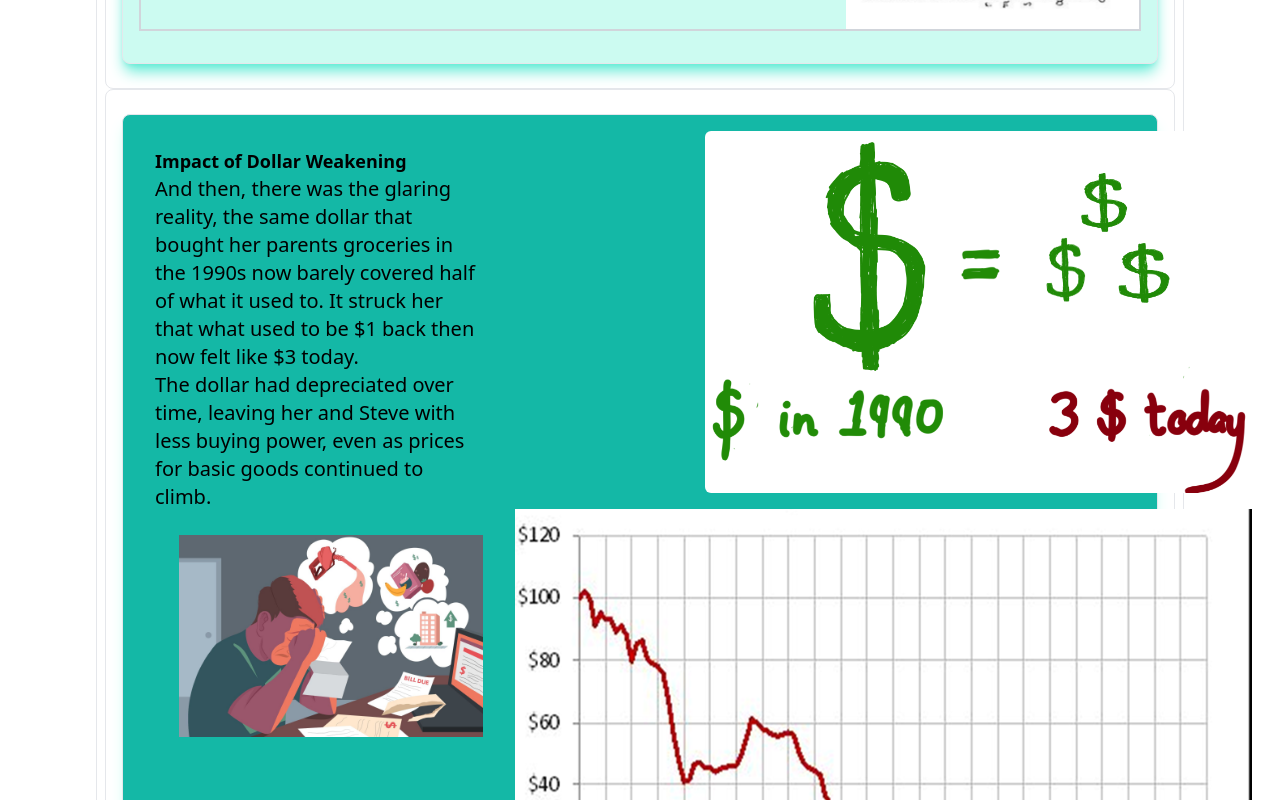
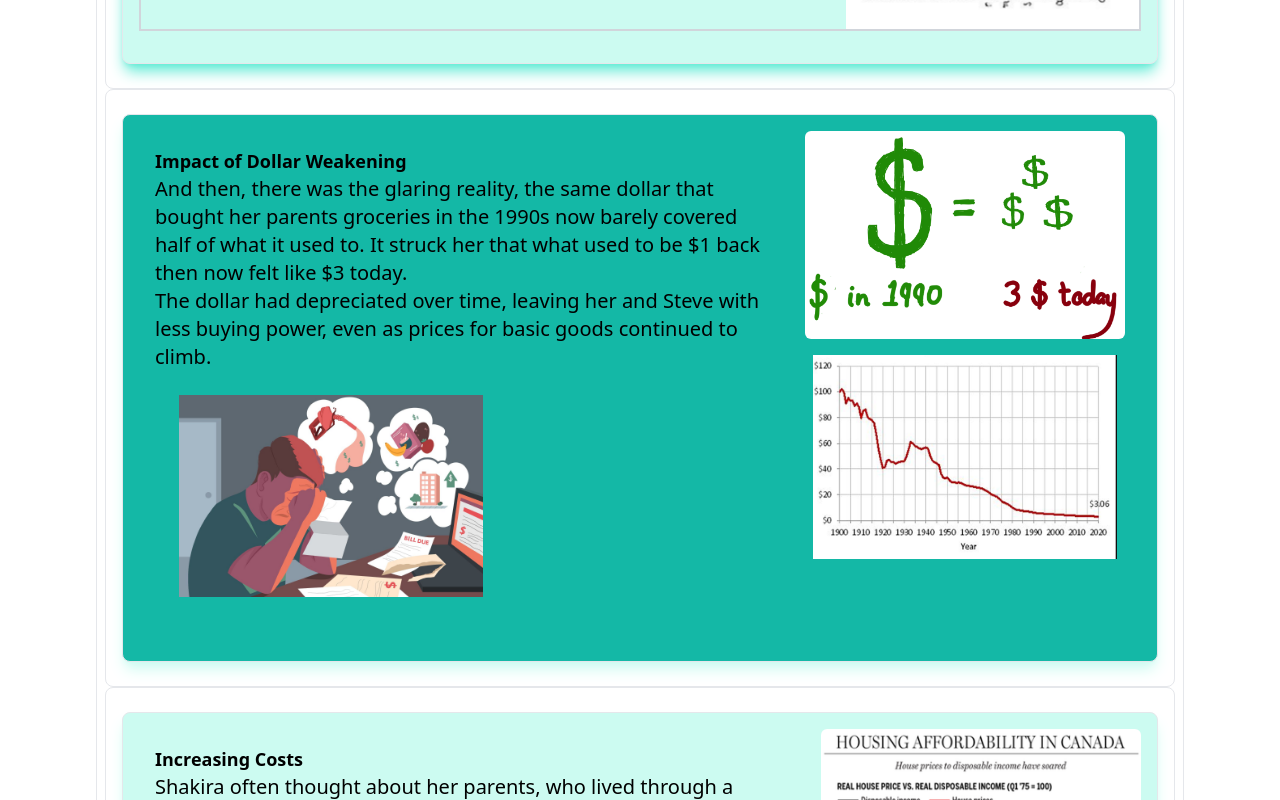
Before and after one commit to mehassanhmood/StoryBoarding, a React (Vite) app: page / in a window 1280 px wide. Shown: the part 1420-2220 px from the top of the page. Built offline with nearby package versions, Linux system fonts and the light colour scheme.

Commit message:
overflow issue

```diff
--- a/src/components/DollarWeakening.jsx
+++ b/src/components/DollarWeakening.jsx
@@ -24,12 +24,12 @@ const DollarWeakening = () => {
       <div className="overflow-hidden flex-shrink-0 flex flex-col flex-wrap items-end mx-4">
         <img
           src={weakingingImage}
-          className="w-auto h-auto rounded-md mb-2"
+          className="max-w-xs h-auto rounded-md mb-2"
           alt="Dollar Weakening"
         />
           <img
             src={weakingingImage1990}
-            className="w-auto h-auto rounded-md p-2"
+            className="max-w-xs h-auto rounded-md p-2"
             alt="Dollar Weakening in 1990"
           />
       </div>
```
